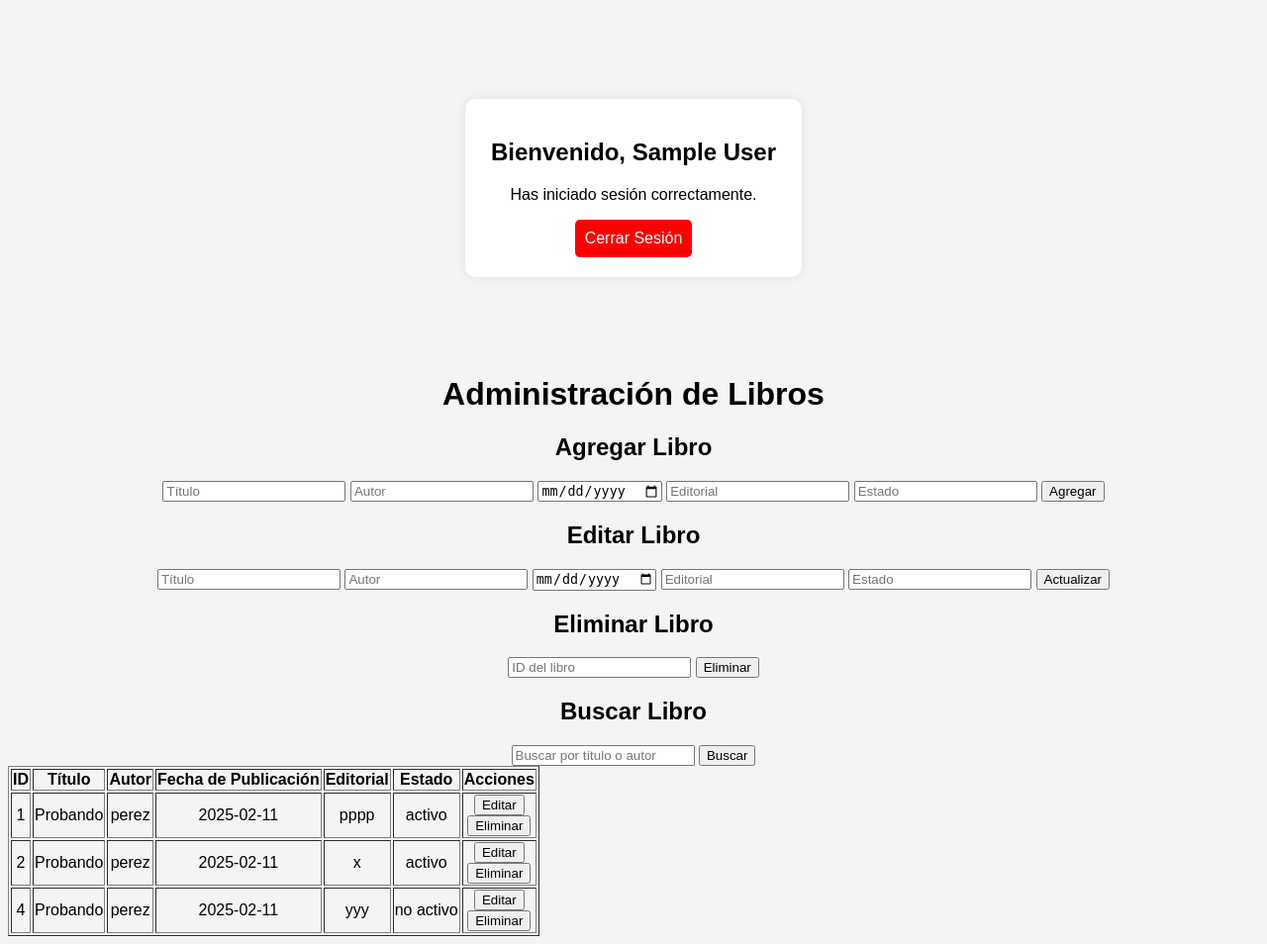
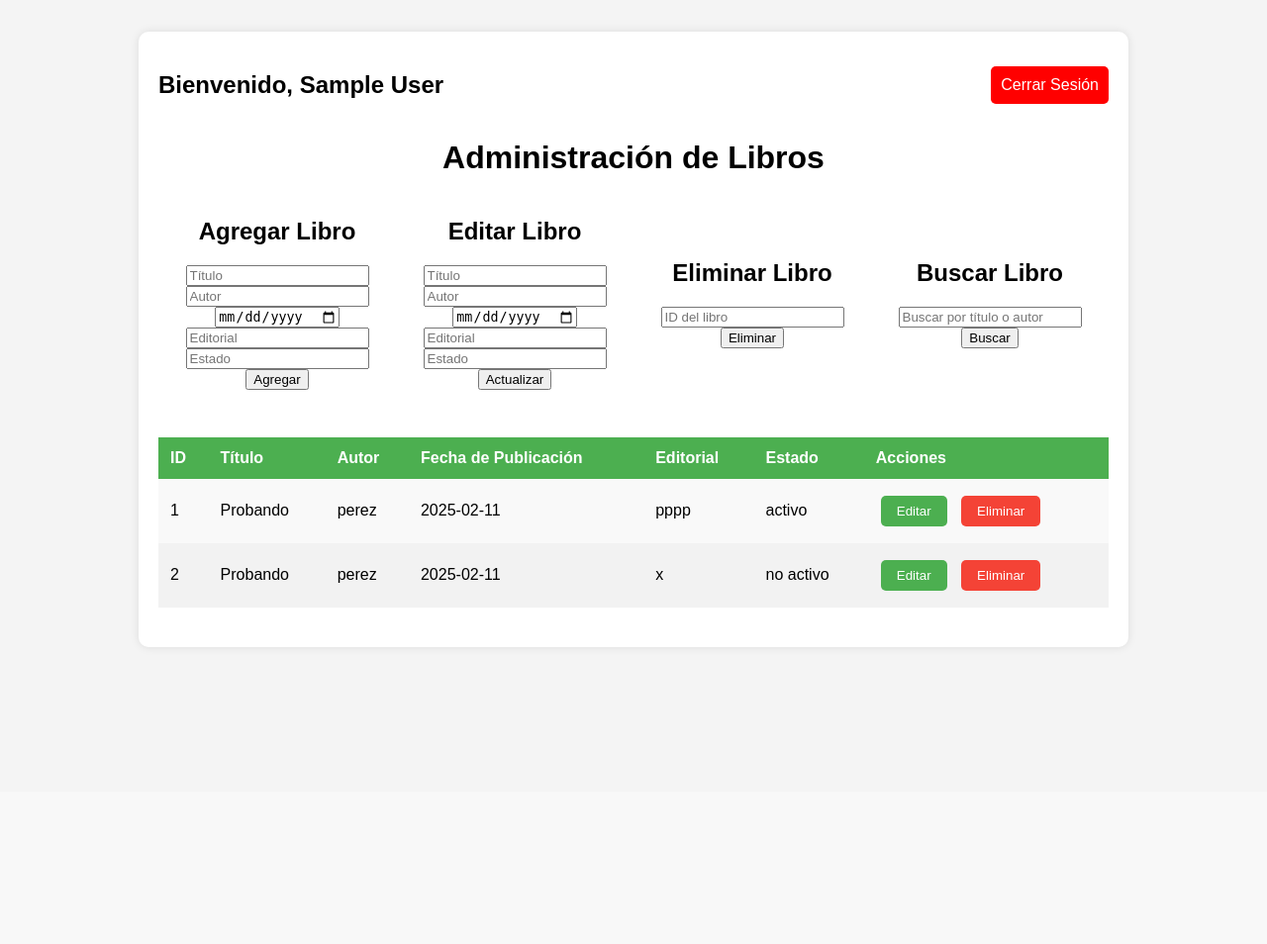
Before and after one commit to gerald-M14/Gestor-de-libros, a PHP site: page /dashboard.php in a window 1280 px wide. Shown: the whole page at 99% size. After the commit the page ends 656 px from the top, so only its background shows below. Run offline with PHP 8.4, Linux system fonts and the light colour scheme; the visitor is signed in with stand-in values (Sample User, id 1).

Commit message:
agregando estilos

```diff
--- a/dashboard.php
+++ b/dashboard.php
@@ -11,26 +11,30 @@ if (!isset($_SESSION["admin"])) {
 <head>
     <meta charset="UTF-8">
     <meta name="viewport" content="width=device-width, initial-scale=1.0">
+    <meta http-equiv="X-UA-Compatible" content="ie=edge">
+    <link rel="stylesheet" href="../styles.css">
     <title>Panel de Administrador</title>
-    <style>
-        body { font-family: Arial, sans-serif; text-align: center; background-color: #f4f4f4; }
-        .container { margin: 100px auto; padding: 20px; width: 300px; background: white; border-radius: 10px; box-shadow: 0 0 10px rgba(0, 0, 0, 0.1); }
-        a { text-decoration: none; color: white; background: red; padding: 10px; display: inline-block; border-radius: 5px; }
-    </style>
+
 </head>
 <body>
 
 <div class="container">
+
+    <div class="container__login">
     <h2>Bienvenido, <?php echo $_SESSION["admin"]; ?></h2>
-    <p>Has iniciado sesión correctamente.</p>
-    <a href="logout.php">Cerrar Sesión</a>
-</div>
+    <a class="logout" href="logout.php">Cerrar Sesión</a>
+    </div>
+
+
 
 <h1>Administración de Libros</h1>
 
+<div class="container_acciones">
+
+    <section class="agregar">
     <!-- Formulario para agregar un libro -->
     <h2>Agregar Libro</h2>
-    <form method="POST">
+    <form class="form form_agregar" method="POST">
         <input type="text" name="titulo" placeholder="Título" required>
         <input type="text" name="autor" placeholder="Autor" required>
         <input type="date" name="fecha_publicacion" placeholder="Fecha de Publicación" required>
@@ -38,10 +42,12 @@ if (!isset($_SESSION["admin"])) {
         <input type="text" name="estado" placeholder="Estado" required>
         <button type="submit" name="accion" value="agregar">Agregar</button>
     </form>
+    </section>
 
     <!-- Formulario para editar un libro -->
+     <section class="editar">
     <h2>Editar Libro</h2>
-    <form method="POST" action="actualizar_libro.php">
+    <form class="form form_agregar" method="POST" action="actualizar_libro.php">
         <input type="hidden" name="idEditar" id="inputId">
         <input type="text" name="tituloEditar" id="inputTitulo" placeholder="Título">
         <input type="text" name="autorEditar" id="inputAutor" placeholder="Autor">
@@ -51,25 +57,30 @@ if (!isset($_SESSION["admin"])) {
 
         <button type="submit" name="accion" value="editar">Actualizar</button>
     </form>
+    </section>
 
 
-
-
-
+<section class="eliminar">
     <!-- Formulario para eliminar un libro -->
     <h2>Eliminar Libro</h2>
-    <form method="POST">
+    <form class="form form_eliminar" method="POST">
         <input type="number" name="id" placeholder="ID del libro" required>
         <button type="submit" name="accion" value="eliminar">Eliminar</button>
     </form>
+    </section>
+
+    <section class="buscar">
+
 
     <!-- Formulario para buscar un libro -->
     <h2>Buscar Libro</h2>
-    <form method="POST">
+    <form class="form form_agregar"method="POST">
         <input type="text" name="texto" placeholder="Buscar por título o autor">
         <button type="submit" name="accion" value="buscar">Buscar</button>
     </form>
+    </section>
 
+</div>
     <?php
     require 'libros.php';
     $admin = new Administrador();
@@ -102,5 +113,6 @@ if (!isset($_SESSION["admin"])) {
 
     echo $admin->mostrarLibros();
     ?>
+</div>
 </body>
 </html>
--- a/libros.json
+++ b/libros.json
@@ -13,14 +13,6 @@
         "autor": "perez",
         "fecha_publicacion": "2025-02-11",
         "editorial": "x",
-        "estado": "activo"
-    },
-    {
-        "id": 4,
-        "titulo": "Probando",
-        "autor": "perez",
-        "fecha_publicacion": "2025-02-11",
-        "editorial": "yyy",
         "estado": "no activo"
     }
 ]
--- a/libros.php
+++ b/libros.php
@@ -85,7 +85,8 @@ class Administrador {
         if (empty($libros)) {
             return "<p>No hay libros registrados.</p>";
         }
-        $html = "<table border='1'>
+        $html = "<table class='tabla-libros'>
+        <thead>
             <tr>
                 <th>ID</th>
                 <th>Título</th>
@@ -94,7 +95,9 @@ class Administrador {
                 <th>Editorial</th>
                 <th>Estado</th>
                 <th>Acciones</th>
-        </tr>";
+            </tr>
+        </thead>
+        <tbody>";
 
 foreach ($libros as $libro) {
 $html .= "<tr>
@@ -105,17 +108,17 @@ $html .= "<tr>
             <td>{$libro['editorial']}</td>
             <td>{$libro['estado']}</td>
             <td>
-                <button onclick='editarLibro({$libro['id']}, \"{$libro['titulo']}\", \"{$libro['autor']}\", \"{$libro['fecha_publicacion']}\", \"{$libro['editorial']}\", \"{$libro['estado']}\")'>Editar</button>
-                <form method='POST'>
+                <button class='btn-editar' onclick='editarLibro({$libro['id']}, \"{$libro['titulo']}\", \"{$libro['autor']}\", \"{$libro['fecha_publicacion']}\", \"{$libro['editorial']}\", \"{$libro['estado']}\")'>Editar</button>
+                <form method='POST' class='form-eliminar'>
                     <input type='hidden' name='id' value='{$libro['id']}'>
-                    <button type='submit' name='accion' value='eliminar'>Eliminar</button>
+                    <button type='submit' name='accion' value='eliminar' class='btn-eliminar'>Eliminar</button>
                 </form>
             </td>
         </tr>";
-
 }
 
-$html .= "</table>";
+$html .= "</tbody></table>";
+
 
 $html .= "
 <script>
--- /dev/null
+++ b/styles.css
@@ -0,0 +1,102 @@
+body {
+    font-family: Arial, sans-serif;
+    text-align: center;
+    background-color: #f4f4f4;
+}
+
+.container {
+    margin: 2rem auto;
+    padding: 20px;
+    width: 60rem;
+    background: white;
+    border-radius: 10px;
+    box-shadow: 0 0 10px rgba(0, 0, 0, 0.1);
+}
+
+.logout {
+    text-decoration: none;
+    color: white;
+    background: red;
+    padding: 10px;
+    display: inline-block;
+    border-radius: 5px;
+}
+
+.container__login{
+    display: flex;
+    flex-direction: row;
+    justify-content: space-between;
+    align-items: center;
+}
+
+.form{
+    display: flex;
+    flex-direction: column;
+    align-items: center;
+}
+
+.container_acciones{
+    display: flex;
+    flex-direction: row;
+    justify-content: space-around;
+    align-items: center;
+    flex-wrap: wrap;
+    margin-bottom: 3rem;
+
+}
+
+/* Estilo general de la tabla */
+.tabla-libros {
+    width: 100%;
+    border-collapse: collapse;
+    margin: 20px 0;
+    font-family: 'Arial', sans-serif;
+    background-color: #f9f9f9;
+}
+
+/* Estilo de las cabeceras */
+.tabla-libros thead {
+    background-color: #4CAF50;
+    color: white;
+}
+
+.tabla-libros th, .tabla-libros td {
+    padding: 12px;
+    text-align: left;
+}
+
+.tabla-libros tr:nth-child(even) {
+    background-color: #f2f2f2;
+}
+
+/* Estilo para los botones */
+.btn-editar, .btn-eliminar {
+    padding: 8px 16px;
+    margin: 5px;
+    border: none;
+    cursor: pointer;
+    border-radius: 5px;
+}
+
+.btn-editar {
+    background-color: #4CAF50;
+    color: white;
+}
+
+.btn-editar:hover {
+    background-color: #45a049;
+}
+
+.btn-eliminar {
+    background-color: #f44336;
+    color: white;
+}
+
+.btn-eliminar:hover {
+    background-color: #e53935;
+}
+
+/* Formulario de eliminación */
+.form-eliminar {
+    display: inline;
+}
```
Lines whose indentation alone changed are shown as unchanged.
